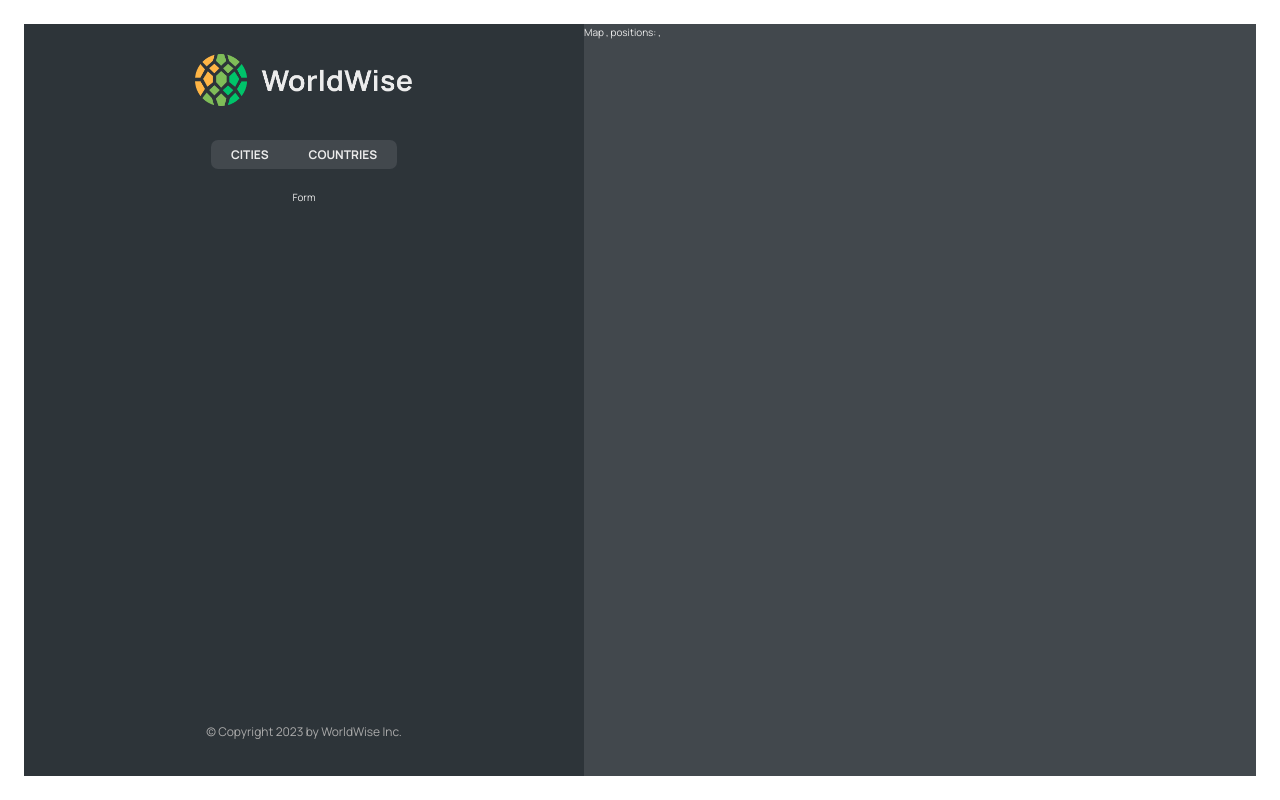
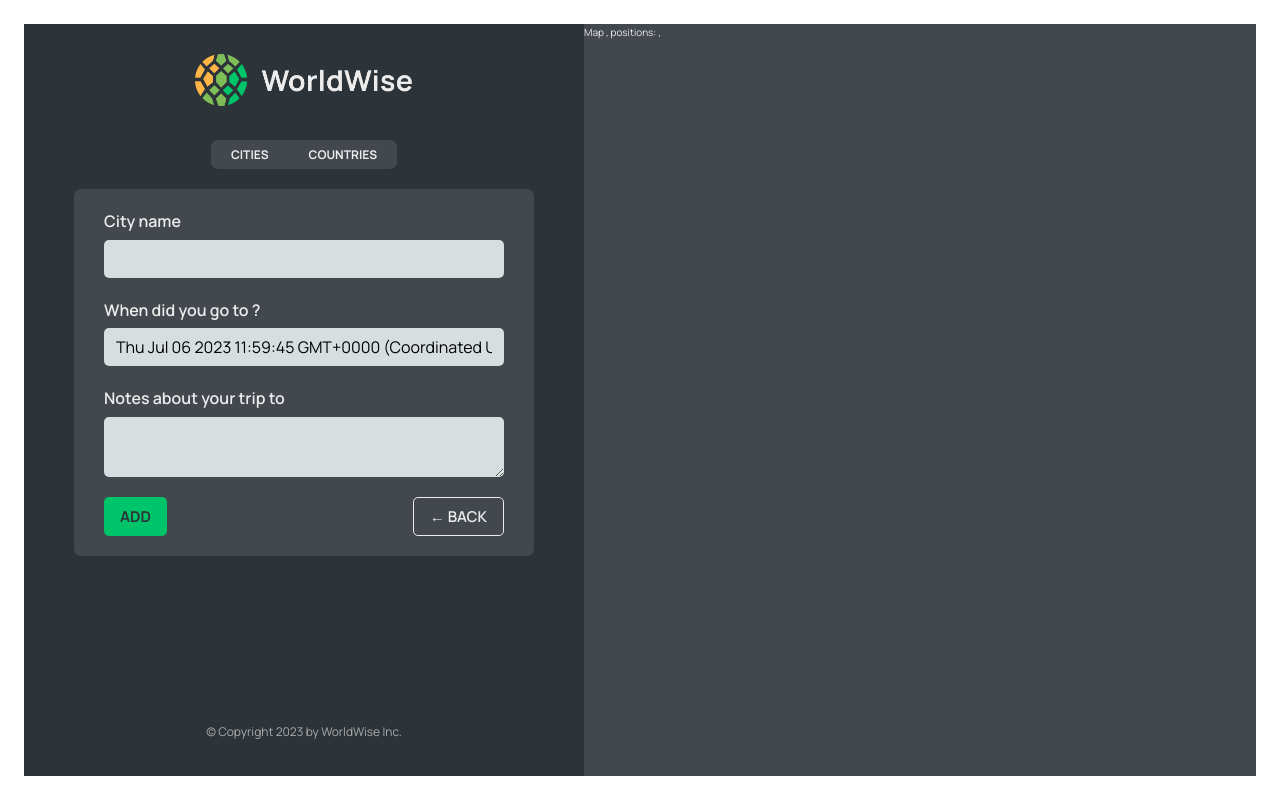
Before and after one commit to afreen0102/Worldwide, a React (Vite) app: page /app/form in a window 1280 px wide. Built offline with nearby package versions, Linux system fonts and the light colour scheme; data requests are answered from the project's data file.

Commit message:
done with the section

```diff
--- a/src/App.jsx
+++ b/src/App.jsx
@@ -1,5 +1,5 @@
 import { useState, useEffect } from 'react'
-import { BrowserRouter, Routes, Route } from 'react-router-dom'
+import { BrowserRouter, Routes, Route, Navigate } from 'react-router-dom'
 
 import HomePage from './pages/Homepage'
 import Pricing from './pages/Pricing'
@@ -10,6 +10,8 @@
 import CityList from './components/CityList'
 import CountryList from './components/CountryList'
 import City from './components/City'
+import Form from './components/Form'
+
 
 const BASE_URL = 'http://localhost:9000'
 
@@ -49,11 +51,11 @@
       <Route path="product" element={<Product/>}/>
       <Route path="*" element={<PageNotFound/>}/>
       <Route path="app" element={<AppLayout/>}>
-        <Route index element={<CityList cities={cities} isLoading={isLoading}/>}/>
+        <Route index element={<Navigate to="cities"/>}/>
         <Route path='cities' element={<CityList cities={cities} isLoading={isLoading} />} />
         <Route path='cities/:id' element={<City />} />
         <Route path='countries' element={<CountryList cities={cities} isLoading={isLoading}/>} />
-        <Route path='form' element={<p>Form</p>}/>
+        <Route path='form' element={<Form />}/>
       </Route>
       <Route path="login" element={<Login/>}/>
 
--- /dev/null
+++ b/src/components/Button.jsx
@@ -0,0 +1,12 @@
+import styles from "./Button.module.css"
+
+
+const Button = ({children, onClick, type}) => {
+  return (
+    <button className={`${styles.btn} ${styles[type]}`} onClick={onClick}>
+      {children}
+    </button>
+  )
+}
+
+export default Button
--- a/src/components/City.jsx
+++ b/src/components/City.jsx
@@ -1,6 +1,6 @@
 import styles from "./City.module.css";
-import { useParams } from "react-router-dom";
-import { useSearchParams } from "react-router-dom";
+// import { useParams } from "react-router-dom";
+// import { useSearchParams } from "react-router-dom";
 
 const formatDate = (date) =>
   new Intl.DateTimeFormat("en", {
@@ -11,12 +11,12 @@
 
 function City() {
 
-  const { id } = useParams();
+  // const { id } = useParams();
 
-  const [ searchParams, setSearchParams ] = useSearchParams();
+  // const [ searchParams, setSearchParams ] = useSearchParams();
 
-  const lat = searchParams.get("lat");
-  const lng = searchParams.get("lng");
+  // const lat = searchParams.get("lat");
+  // const lng = searchParams.get("lng");
 
   // TEMP DATA
   const currentCity = {
--- a/src/components/Form.jsx
+++ b/src/components/Form.jsx
@@ -1,8 +1,10 @@
 // "https://api.bigdatacloud.net/data/reverse-geocode-client?latitude=0&longitude=0"
 
 import { useState } from "react";
+import Button from "./Button";
 
 import styles from "./Form.module.css";
+import { useNavigate } from "react-router-dom";
 
 export function convertToEmoji(countryCode) {
   const codePoints = countryCode
@@ -13,8 +15,10 @@
 }
 
 function Form() {
+  const navigate = useNavigate();
+
   const [cityName, setCityName] = useState("");
-  const [country, setCountry] = useState("");
+  // const [country, setCountry] = useState("");
   const [date, setDate] = useState(new Date());
   const [notes, setNotes] = useState("");
 
@@ -49,8 +53,11 @@
       </div>
 
       <div className={styles.buttons}>
-        <button>Add</button>
-        <button>&larr; Back</button>
+        <Button type="primary">Add</Button>
+        <Button type="back" onClick={(e) => {
+          e.preventDefault();
+          navigate(-1);
+        } }>&larr; Back</Button>
       </div>
     </form>
   );
--- a/src/components/Map.jsx
+++ b/src/components/Map.jsx
@@ -1,10 +1,12 @@
 import styles from "./Map.module.css"
-import { useSearchParams } from "react-router-dom"
+import { useSearchParams, useNavigate } from "react-router-dom"
 
 
 const Map = () => {
 
-  const [ searchParams, setSearchParams ] = useSearchParams();
+  const [ searchParams ] = useSearchParams();
+
+  const navigate = useNavigate();
 
   const lat = searchParams.get("lat");
   const lng = searchParams.get("lng");
@@ -13,7 +15,7 @@
   // console.log(lng);
 
   return (
-    <div className={styles.mapContainer}>
+    <div className={styles.mapContainer} onClick={() => { navigate("form")}}>
       Map , positions: {lat}, {lng}
     </div>
   )
```
